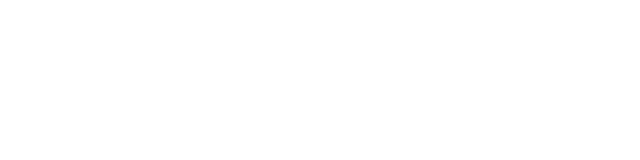
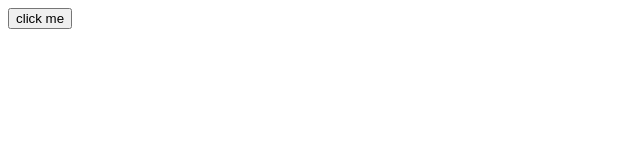
Before and after one commit to muxlisa-maxmudova/typescript, a React (Vite) app: page / in a window 1280 px wide. Shown: the top 160 px of the page, without its empty margins (0-640 px from the left). Built offline with nearby package versions, Linux system fonts and the light colour scheme.

Commit message:
sm_ex_done!

```diff
--- a/src/App.tsx
+++ b/src/App.tsx
@@ -1,7 +1,9 @@
+import Button from "./components/Button.tsx";
 const App = () => {
     return (
         <div>
-
+            <Button label={'click me'} onClick={() => {
+                console.log('Hello world')}} disabled={false}/>
         </div>
     )
 }
--- /dev/null
+++ b/src/components/Button.tsx
@@ -0,0 +1,14 @@
+const Button = ({label,onClick,disabled}:{
+    label: string,
+    onClick: () => void,
+    disabled: boolean,
+}) => {
+    return (
+        <div>
+           <button onClick={onClick} disabled={disabled}>
+               {label}
+           </button>
+        </div>
+    )
+}
+export default Button
```
